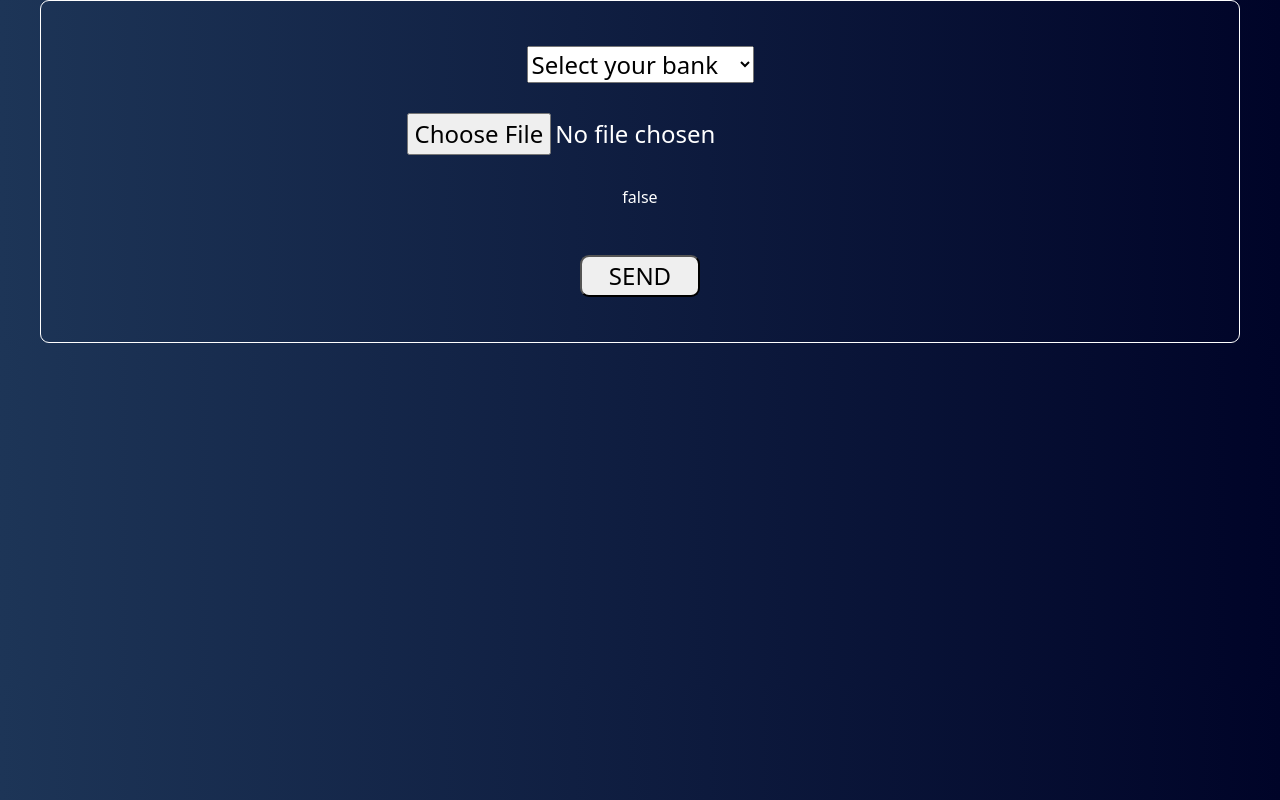
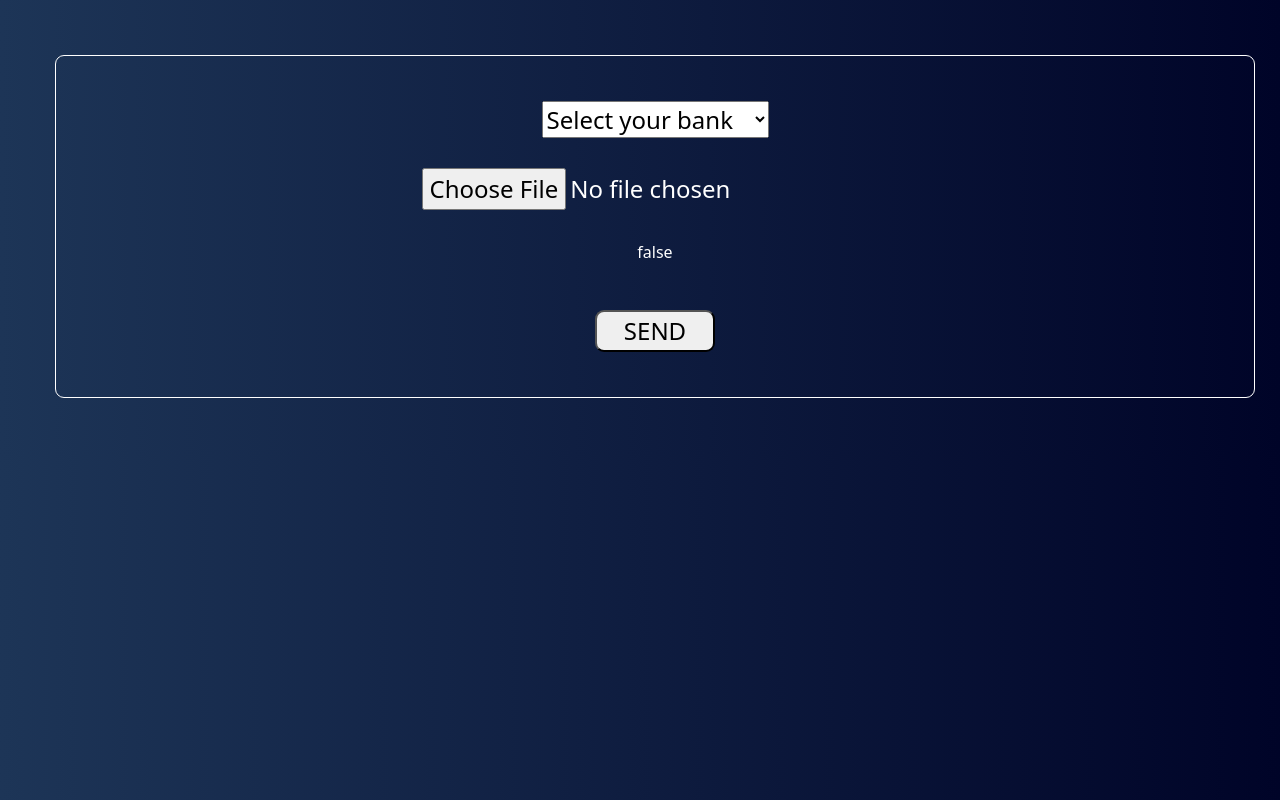
Before and after one commit to ElielCalore/CategoryBank-React, a React (Create React App) app: page /upload-csv in a window 1280 px wide. Built offline with nearby package versions, Linux system fonts and the light colour scheme; a web font is replaced by a local one.

Commit message:
further styling

```diff
--- a/src/App.js
+++ b/src/App.js
@@ -8,6 +8,7 @@ import { Profile } from "./pages/Profile";
 import { ErrorPage } from "./pages/ErrorPage";
 
 //IMPORTS
+
 import { LoginAdriano } from "./pages/login copy/login";
 import { UploadCSV } from "./pages/UploadCSV";
 import { CSVParserAdriano } from "./pages/csvParserAdriano";
--- a/src/pages/UploadCSV/styles.module.css
+++ b/src/pages/UploadCSV/styles.module.css
@@ -5,7 +5,7 @@
   gap: 30px;
   color: white;
   width: 1200px;
-  margin: auto;
+  margin: 55px 0px 55px 55px;
   border: 1px solid white;
   padding: 45px;
   border-radius: 9px;
```
